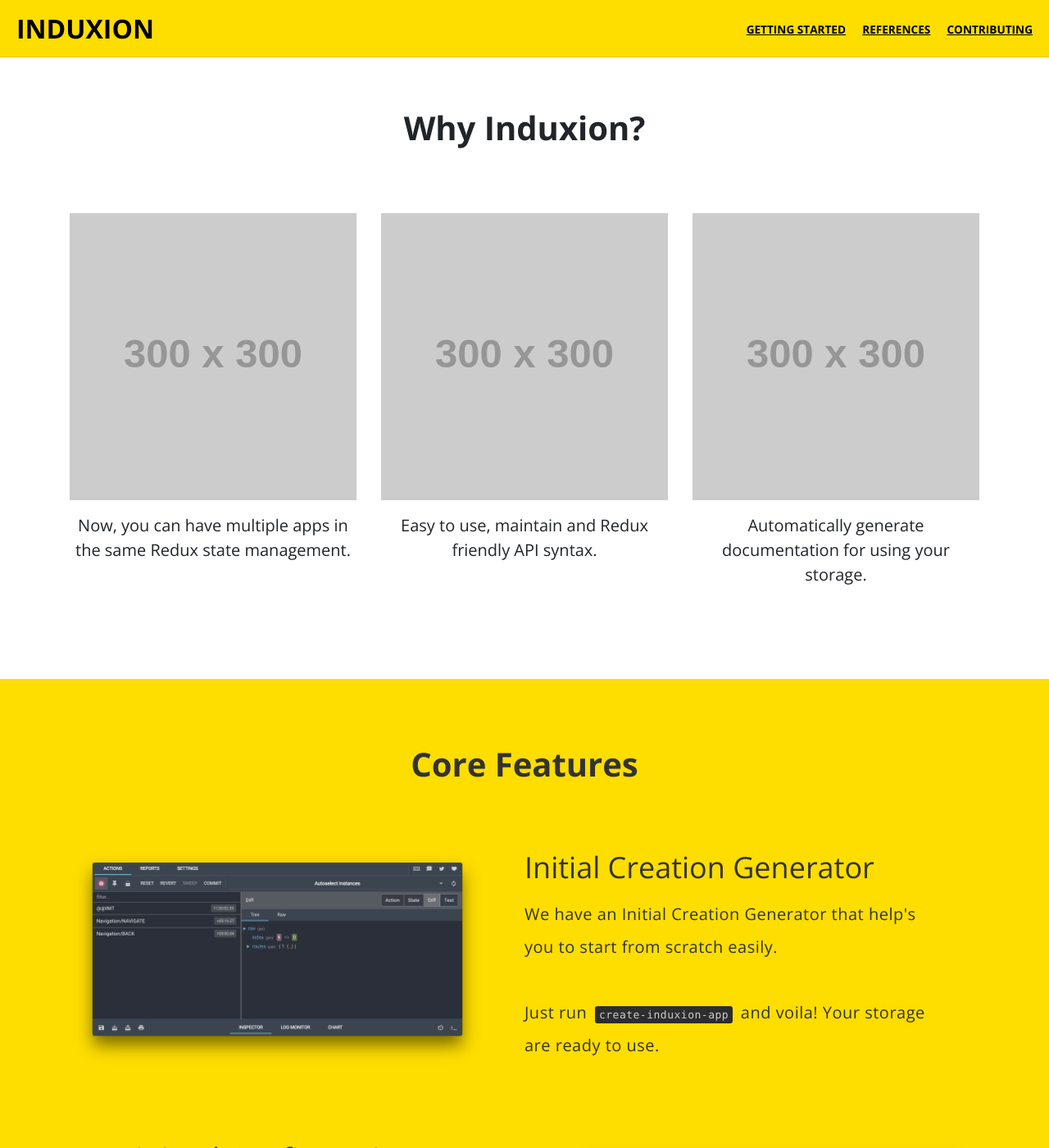
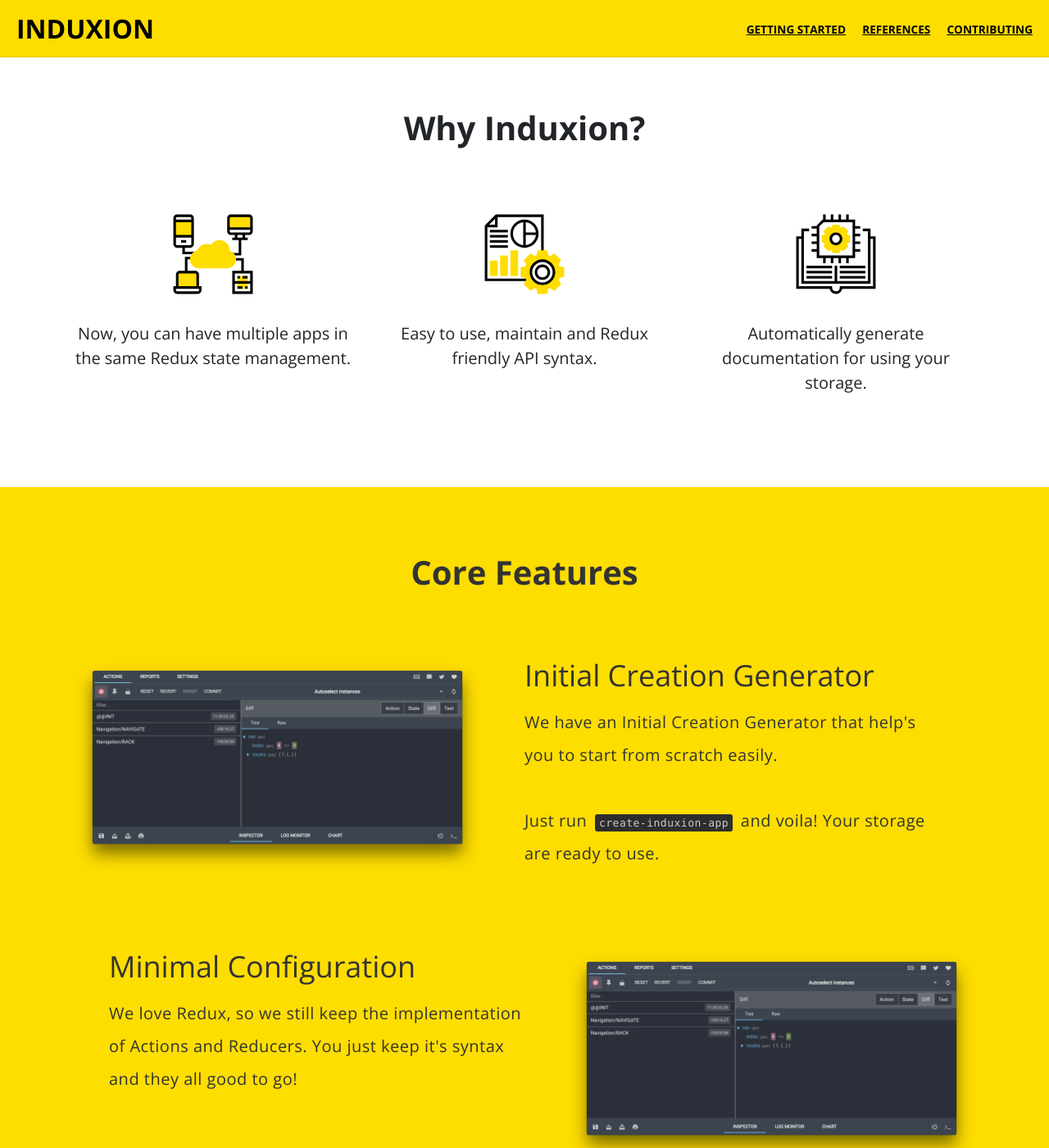
Before and after one commit to devspace19/induxion, a Jekyll site: the page built from docs/index.md, in a window 1280 px wide and 1400 px high, scrolled down 349 px. Shown: the whole window at 82% size. Built offline with Jekyll 4.4.1, drawn with Linux system fonts in a browser that asks for light colours.

Commit message:
docs: update icons and style

```diff
--- a/docs/_data/landing.yml
+++ b/docs/_data/landing.yml
@@ -1,9 +1,9 @@
 first:
-  - img: https://via.placeholder.com/300x300
+  - img: /induxion/assets/images/first-fold-01.svg
     content: Now, you can have multiple apps in the same Redux state management.
-  - img: https://via.placeholder.com/300x300
+  - img: /induxion/assets/images/first-fold-02.svg
     content: Easy to use, maintain and Redux friendly API syntax.
-  - img: https://via.placeholder.com/300x300
+  - img: /induxion/assets/images/first-fold-03.svg
     content: Automatically generate documentation for using your storage.
 second:
   - title: Initial Creation Generator
--- a/docs/_styles/_error.scss
+++ b/docs/_styles/_error.scss
@@ -2,4 +2,8 @@
     text-align: center;
     margin: 5rem auto;
     min-height: calc(100vh - 150px - 10rem);
+
+    @media (min-width: 768px) {
+        margin-top: calc(#{$navbar-height} + 5rem);
+    }
 }
--- a/docs/_styles/components/_card.scss
+++ b/docs/_styles/components/_card.scss
@@ -2,7 +2,9 @@
     margin-bottom: 2rem;
 
     img {
-        width: 100%;
+        width: 100px;
+        margin: 0 auto 2rem;
+        display: block;
     }
 
     p {
--- a/docs/assets/css/main.css
+++ b/docs/assets/css/main.css
@@ -36,6 +36,9 @@ img {
   text-align: center;
   margin: 5rem auto;
   min-height: calc(100vh - 150px - 10rem); }
+  @media (min-width: 768px) {
+    .Error {
+      margin-top: calc(70px + 5rem); } }
 
 @media (min-width: 768px) {
   .Base {
@@ -44,7 +47,9 @@ img {
 .Card {
   margin-bottom: 2rem; }
   .Card img {
-    width: 100%; }
+    width: 100px;
+    margin: 0 auto 2rem;
+    display: block; }
   .Card p {
     margin-top: 1rem;
     font-size: 1.25rem;
```
Also changed, not shown: docs/assets/images/first-fold-01.svg (added), docs/assets/images/first-fold-02.svg (added), docs/assets/images/first-fold-03.svg (added).
